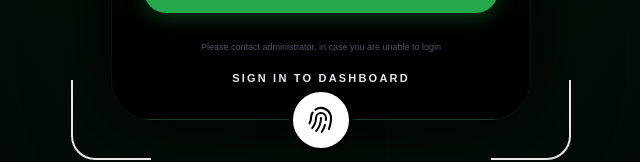
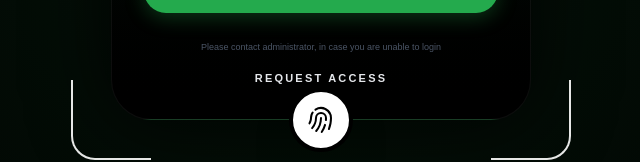
Before and after one commit to augustusHarts/bargad-api-docs, a Next.js app: page /login in a window 1280 px wide. Shown: the part 508-670 px from the top of the page, without its empty margins (319-959 px from the left). Built offline with nearby package versions, Linux system fonts and the light colour scheme.

Commit message:
Request Access Added

```diff
--- a/app/components/loginForm.js
+++ b/app/components/loginForm.js
@@ -130,7 +130,7 @@ export default function LoginForm() {
             </p>
             <a href="https://www.bargad.ai/ask-access" className="border-t border-white/10 pt-4">
               <p className="text-gray-200 text-[11px] font-black tracking-[0.2em] cursor-pointer hover:text-[#24aa4d] transition-colors">
-                SIGN IN TO DASHBOARD
+                REQUEST ACCESS
               </p>
             </a>
           </div>
```
